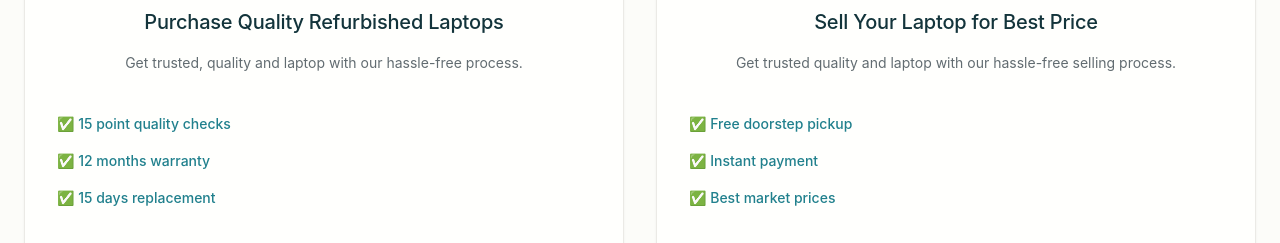
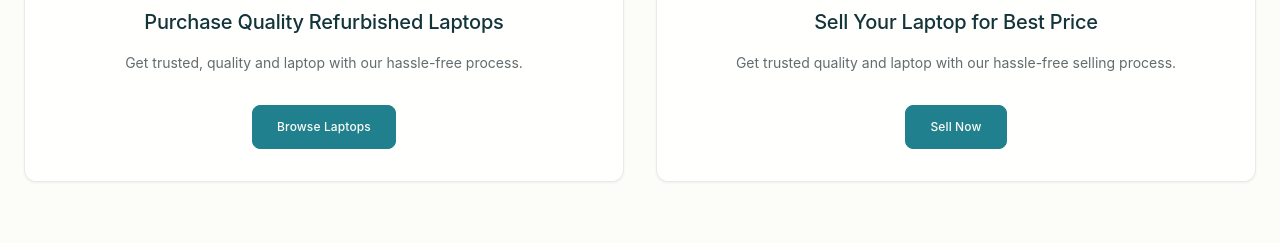
Before and after one commit to rajmohanacharya/tosit5, a plain HTML site: page index.html in a window 1280 px wide. Shown: the part 551-794 px from the top of the page. Drawn offline with Linux system fonts and the light colour scheme; a web font is replaced by a local one.

Commit message:
Update index.html

```diff
--- a/index.html
+++ b/index.html
@@ -62,11 +62,11 @@
                         <div class="action-card__icon">🛒</div>
                         <h3>Purchase Quality Refurbished Laptops</h3>
                         <p>Get trusted, quality and laptop with our hassle-free process.</p>
-                        <ul>
+       <!--                 <ul>
                             <li>✅ 15 point quality checks</li>
                             <li>✅ 12 months warranty</li>
                             <li>✅ 15 days replacement</li>
-                        </ul>
+                        </ul>-->
                         <button class="btn btn--primary">Browse Laptops</button>
                     </div>
 
@@ -74,11 +74,11 @@
                         <div class="action-card__icon">💰</div>
                         <h3>Sell Your Laptop for Best Price</h3>
                         <p>Get trusted quality and laptop with our hassle-free selling process.</p>
-                        <ul>
+        <!--                 <ul>
                             <li>✅ Free doorstep pickup</li>
                             <li>✅ Instant payment</li>
                             <li>✅ Best market prices</li>
-                        </ul>
+                        </ul>-->
                         <button class="btn btn--primary">Sell Now</button>
                     </div>
                 </div>
```
